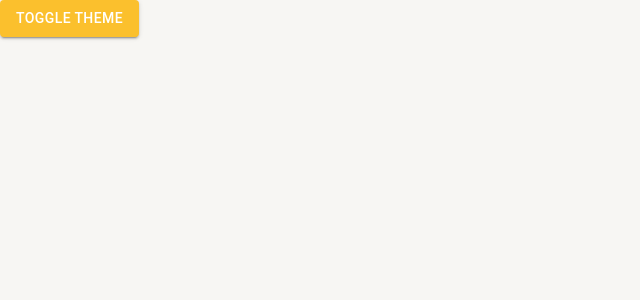
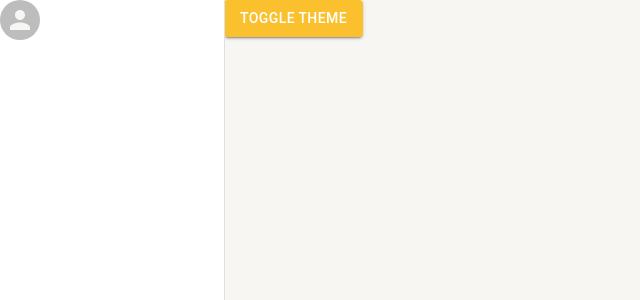
Before and after one commit to WelliUrbOpus/curso-react-material-ui, a React (Create React App) app: page /home in a window 1280 px wide. Shown: the top 300 px of the page, without its empty margins (0-640 px from the left). Built offline with nearby package versions, Linux system fonts and the light colour scheme.

Commit message:
Atualização

```diff
--- a/src/App.tsx
+++ b/src/App.tsx
@@ -1,13 +1,18 @@
 import { BrowserRouter } from 'react-router-dom';
 import { AppRoutes } from './routes';
 import { AppThemeProvider } from './shared/contexts';
+import { MenuLateral } from './shared/components';
 
 export const App = () => {
   return (
 
     <AppThemeProvider>
       <BrowserRouter>
-        <AppRoutes />
+
+        <MenuLateral>
+          <AppRoutes />
+        </MenuLateral>
+
       </BrowserRouter>
     </AppThemeProvider>
 
--- a/src/shared/components/index.ts
+++ b/src/shared/components/index.ts
@@ -1 +1 @@
-export { };
+export * from './menu-lateral/MenuLateral';
--- /dev/null
+++ b/src/shared/components/menu-lateral/MenuLateral.tsx
@@ -0,0 +1,31 @@
+import { Drawer, Button, Box, useTheme, ButtonGroup, Avatar } from '@mui/material';
+
+
+interface IMenuLateralProps {
+  children: React.ReactNode;
+}
+
+export const MenuLateral: React.FC<IMenuLateralProps> = ({ children }) => {
+  const theme = useTheme();
+
+  return (
+    <>
+      <Drawer variant='permanent'>
+
+        <Box width={theme.spacing(28)}>
+
+          <Avatar alt="Remy Sharp" src="" />
+
+        </Box>
+
+      </Drawer>
+
+      <Box height="100vh" marginLeft={theme.spacing(28)}>
+
+        {children}
+
+      </Box>
+
+    </>
+  );
+};
```
Also changed, not shown: .eslintrc.json.
